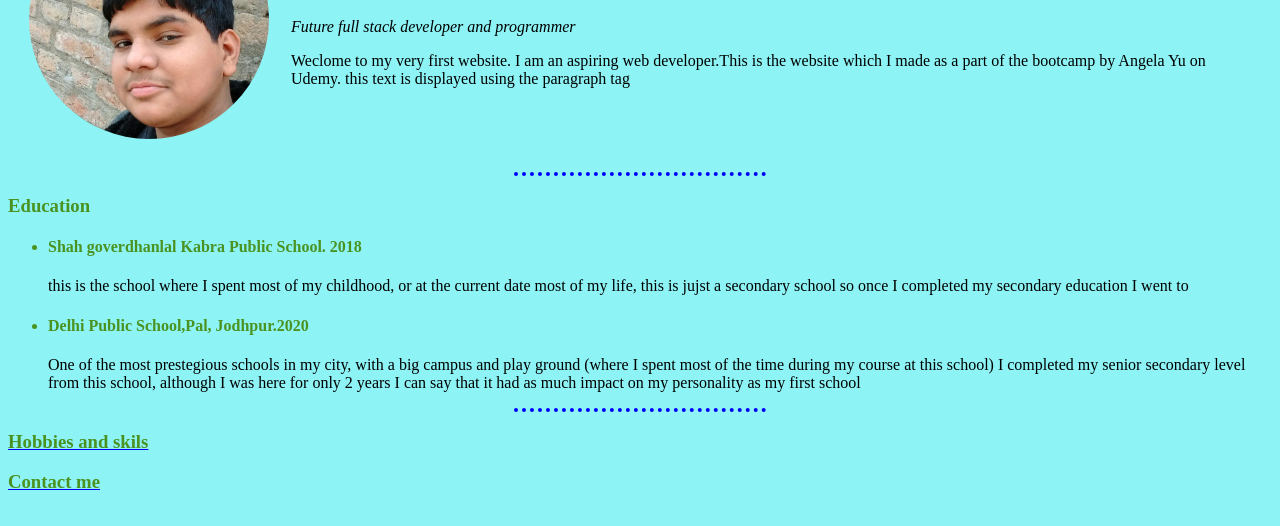
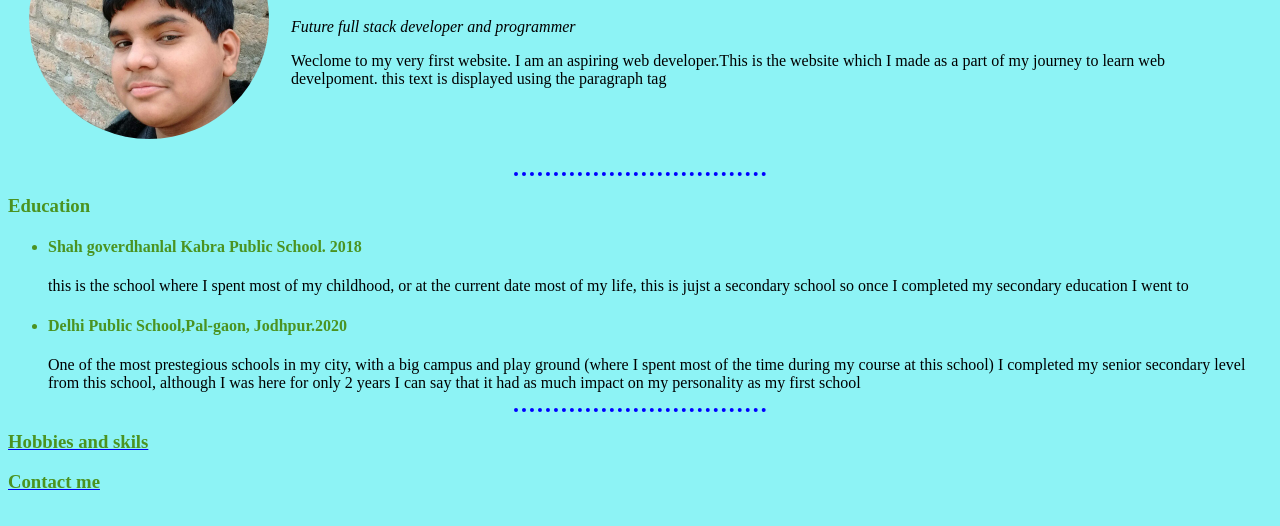
Before and after one commit to git-ankitgautam/CV, a plain HTML site: page index.html in a window 1280 px wide. Shown: the part 130-656 px from the top of the page. Drawn offline with Linux system fonts and the light colour scheme.

Commit message:
removed some information

```diff
--- a/index.html
+++ b/index.html
@@ -12,7 +12,7 @@
                 <td><img class="profile-picture" src="Images\Profile picture.jpg" alt="ankit gautam profile picture"></td>
                 <td><h1 class="my-name">Ankit Gautam</h1>
                 <p><em>Future full stack developer and programmer</em></p>
-            <p>Weclome to my very first website. I am an aspiring web  developer.This is the website which I made as a part of the bootcamp by Angela Yu on Udemy. this text is displayed using the paragraph tag</p></td>
+                <p>Weclome to my very first website. I am an aspiring web  developer.This is the website which I made as a part of my journey to learn web develpoment. this text is displayed using the paragraph tag</p></td>
             </tr>
         </table>
         <hr>
@@ -21,7 +21,8 @@
         <h4><li>Shah goverdhanlal Kabra Public School. 2018</li></h4>
         <p> this is the school where I spent most of my childhood, or at the current date most of my life, this is jujst a secondary school so once I completed my secondary education I went to
         </p>
-    <h4><li>Delhi Public School,Pal, Jodhpur.2020</li></h4>
+
+        <h4><li>Delhi Public School,Pal-gaon, Jodhpur.2020</li></h4>
         <p>One of the most prestegious schools in my city, with a big campus and play ground (where I spent most of the time during my course at this school) I completed my senior secondary level from this school, although I was here for only 2 years I can say that it had as much impact on my personality as my first school
         </p>
         </ul>
```
Lines whose indentation alone changed are shown as unchanged.
